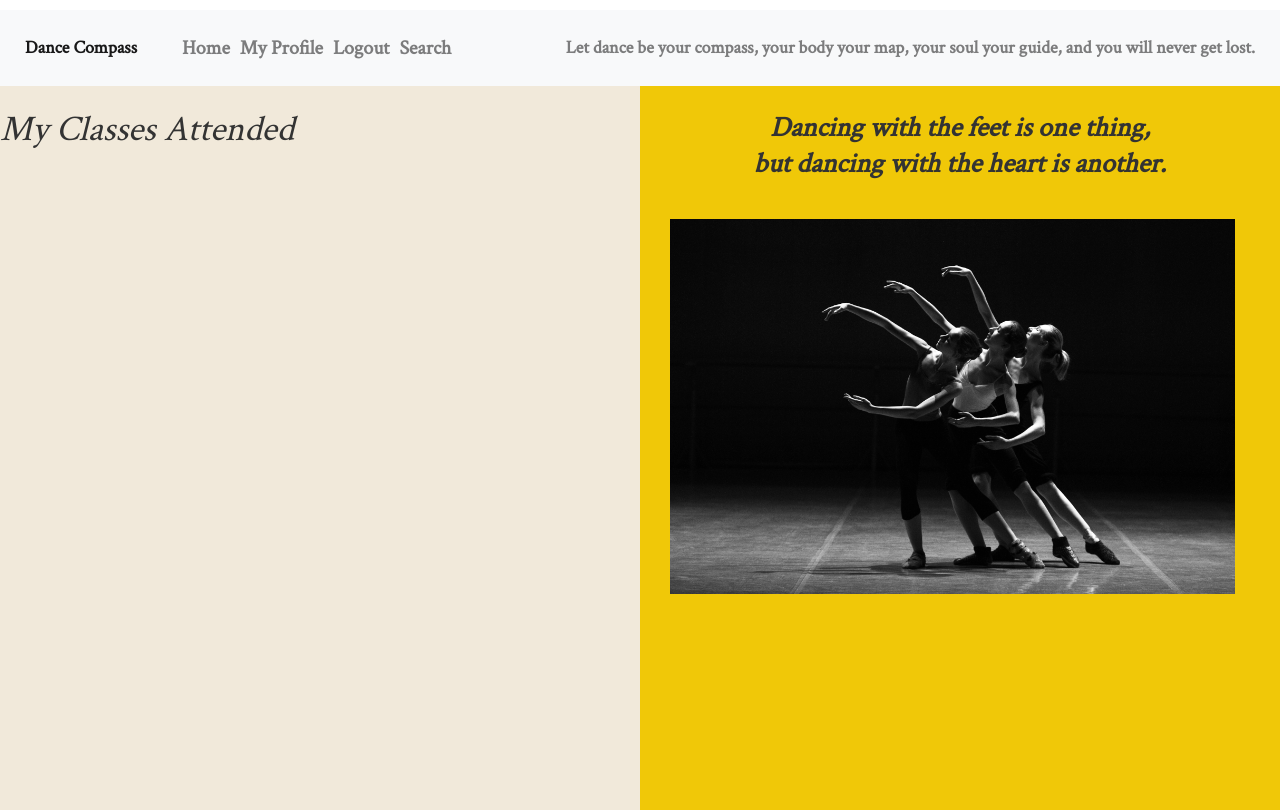
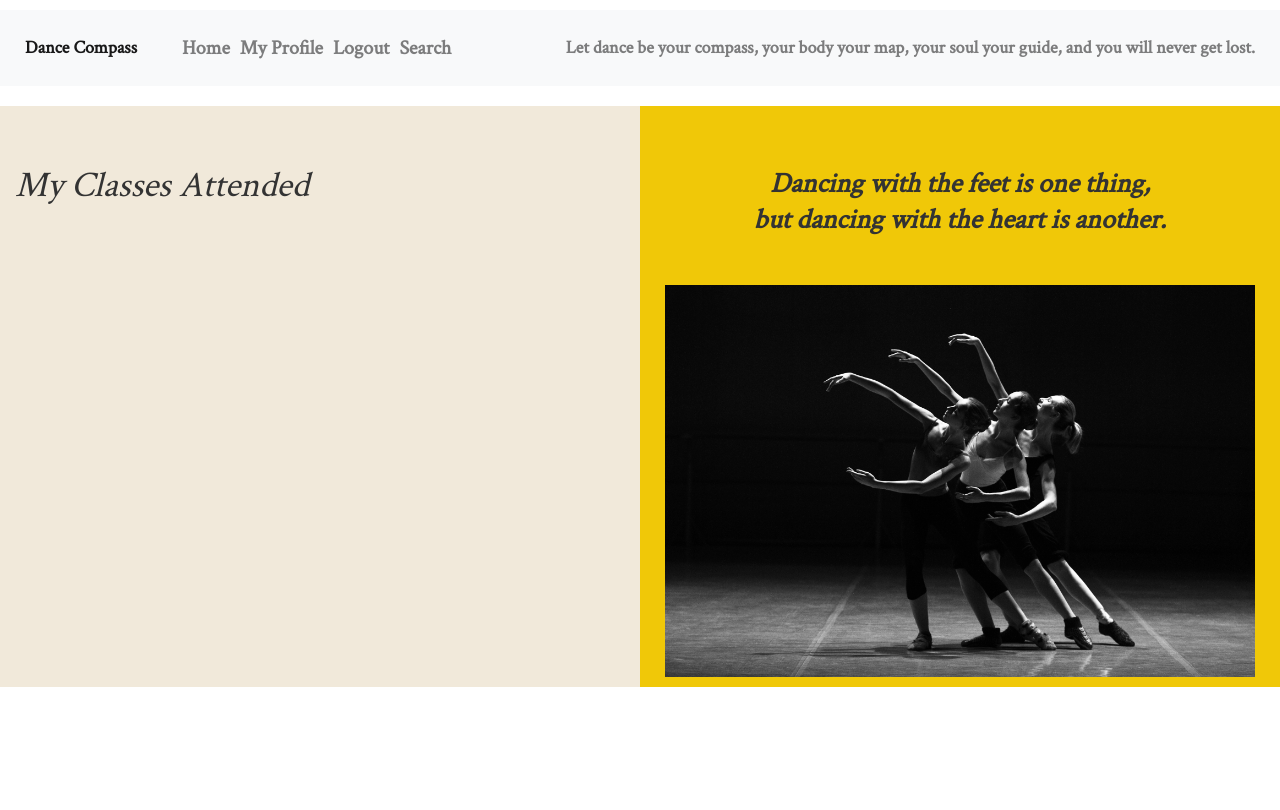
Before and after one commit to coll510/HB-Web-App-Project, a Flask app: page /tracked-classes in a window 1280 px wide. Run offline with Flask 2, Linux system fonts and the light colour scheme; the visitor is signed in with stand-in values (Sample User, id 1); lists and menus that the app fills with data are empty; some libraries are stand-ins or nearby versions.

Commit message:
updated images

```diff
--- a/server.py
+++ b/server.py
@@ -354,6 +354,6 @@ if __name__ == "__main__":
     app.debug = True
 
     connect_to_db(app)
-    DebugToolbarExtension(app)
+
 
     app.run(host="0.0.0.0")
--- a/static/style.css
+++ b/static/style.css
@@ -41,33 +41,34 @@ html, body {
 }
 
 .left {
-  background-color: #F1E9DA;
+  background: #F1E9DA;
   /*opacity: .65;*/
   /*background: rgba(255, 230, 20, 0.65);*/
-  height: 100%;
+  /*height: 100%;*/
   line-height: 1.3;
-  position: fixed;
-  width: 50%;
-  height: 100%;
-  top: 50px;
-  left: 20;
+  /*position: absolute;*/
+  /*width: 50%;*/
+  /*height: 100%;*/
+  /*top: 50px;*/
+  /*left: 20;*/
   padding-top: 40px;
   font-family: 'Crimson Text', serif;
   font-style: italic;
+  font-size: 15px;
 }
 
 .right{
-  background-color: #F0C808;
+  background: #F0C808;
+  padding-top: 60px;
   /*opacity: .65;*/
   /*background: rgba(0, 0, 0, 0.85);*/
-  height: 100%;
+  /*height: 100%;*/
   line-height: 1.3;
-  right: 0;
-  position: fixed;
-  width: 50%;
-  height: 100%;
-  top: 50px;
-  padding-top: 60px;
+  /*right: 0;*/
+  /*position: absolute;*/
+  /*width: 50%;*/
+  /*height: 100%;*/
+  /*top: 50px;*/
   font-family: 'Crimson Text', serif;
   font-size: 28px;
   font-style: italic;
@@ -83,3 +84,12 @@ html, body {
     font-family: 'Crimson Text', serif;
     color: gold;
 }
+
+.image-container {
+    padding: 1rem;
+    text-align: center;
+}
+
+img {
+    max-width: 100%;
+}
--- a/templates/classes_attended.html
+++ b/templates/classes_attended.html
@@ -65,30 +65,11 @@
     </nav>
 
 <body>
-<div id="user-log">
-      <table>
-        <thead>
-          <tr>
-            {% if session %}
-              <th>
-                <a href="/user-profile">My Profile</a>
-              </th>
-              <th>
-                <a href="/logout">Logout</a>
-              </th>
-            {% else %}
-              <th>
-                <a href="/login">Login</a>
-              </th>
-            {% endif %}
-          </tr>
-        </thead>
-      </table>
-</div>
+
 
 <div class="container-fluid">
   <div class="row">
-    <section class="left">
+    <section class="left col-6">
 
 
     <h1>My Classes Attended</h1>
@@ -114,15 +95,15 @@
     {% endfor %}
   </section>
 
-  <section class="right">
-    <div class="col-sm">
+  <section class="right col-6">
+    <!-- <div class="col-sm"> -->
     Dancing with the feet is one thing,
     <br>
      but dancing with the heart is another.
-       <div class="col-md-8">
+       <div class="image-container">
         <br>
 
-        <img src="\static\images\cc-image3.jpg" alt="Lights" style="width:150%">
+        <img src="\static\images\cc-image3.jpg" alt="Lights" class="image-fluid mx-auto">
     </div>
   </div>
 
--- a/templates/search-results.html
+++ b/templates/search-results.html
@@ -178,7 +178,7 @@
 </section>
 
     </div>
-  </div> -->
+  </div>
 
 
 
```
Also changed, not shown: templates/classes_saved.html (+7 -32 lines), templates/danceclass-search.html (+14 -47 lines).
